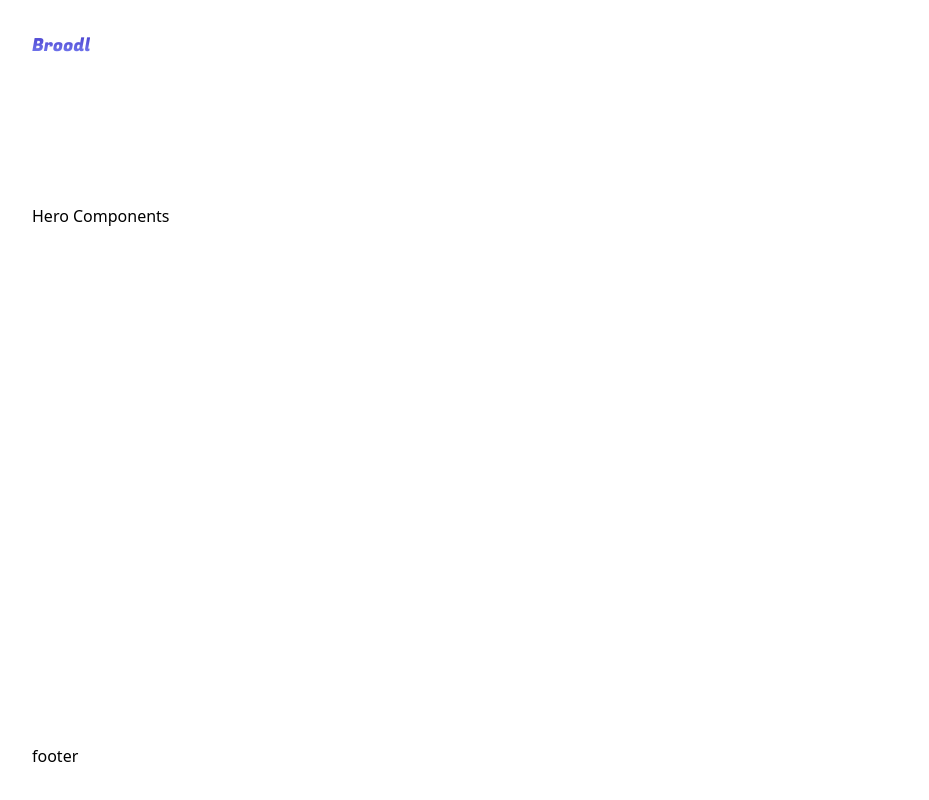
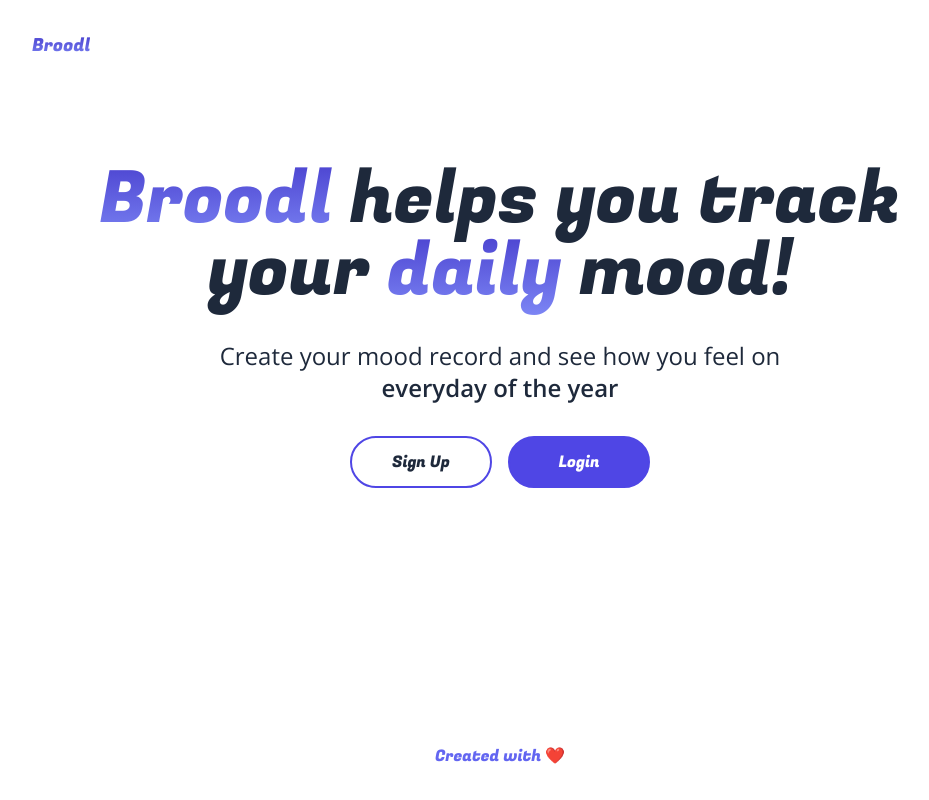
Before and after one commit to TeriYeaki/broodl, a Next.js app: page / in a window 1280 px wide. Shown: the whole page, without its empty margins (140-1069 px from the left). Built offline with nearby package versions, Linux system fonts and the light colour scheme.

Commit message:
update fonts and add button

```diff
--- a/app/layout.js
+++ b/app/layout.js
@@ -1,19 +1,9 @@
 import localFont from "next/font/local";
-import { Fugaz_One, Inter } from "next/font/google";
+import { Fugaz_One, Open_Sans } from "next/font/google";
 import "./globals.css";
 
-const geistSans = localFont({
-	src: "./fonts/GeistVF.woff",
-	variable: "--font-geist-sans",
-	weight: "100 900",
-});
-const geistMono = localFont({
-	src: "./fonts/GeistMonoVF.woff",
-	variable: "--font-geist-mono",
-	weight: "100 900",
-});
 const fugazOne = Fugaz_One({ subsets: ["latin"], weight: ["400"] });
-
+const openSans = Open_Sans({ subsets: ["latin"] });
 export const metadata = {
 	title: "Broodl",
 	description: "Track your daily mood every day of the year!",
@@ -32,13 +22,19 @@
 		</header>
 	);
 
-	const footer = <footer className="p-4 sm:p-8">footer</footer>;
+	const footer = (
+		<footer className="p-4 sm:p-8 grid place-items-center">
+			<p className={"text-indigo-500 " + fugazOne.className}>
+				Created with ❤️
+			</p>
+		</footer>
+	);
 	return (
 		<html lang="en">
 			<body
 				className={
-					"w-full max-w-[1000px] mx-auto text-sm sm:text-base min-h-screen flex flex-col " +
-					`${geistSans.variable} ${geistMono.variable} antialiased`
+					"w-full max-w-[1000px] mx-auto text-sm sm:text-base min-h-screen flex flex-col text-slate-800 " +
+					openSans.className
 				}
 			>
 				{header}
--- /dev/null
+++ b/components/Button.js
@@ -0,0 +1,25 @@
+import { Fugaz_One } from "next/font/google";
+import React from "react";
+
+const fugazOne = Fugaz_One({ subsets: ["latin"], weight: ["400"] });
+
+export default function Button(props) {
+	const { text, dark } = props;
+	return (
+		<button
+			className={
+				"rounded-full overflow-hidden duration-200 hover:opacity-60 border-2 border-solid border-indigo-600 " +
+				(dark ? " text-white bg-indigo-600 " : " text-ingigo-600")
+			}
+		>
+			<p
+				className={
+					"px-6 sm:px-10 whitespace-nowrap py-2 sm:py-3 " +
+					fugazOne.className
+				}
+			>
+				{text}
+			</p>
+		</button>
+	);
+}
--- a/components/Hero.js
+++ b/components/Hero.js
@@ -1,5 +1,29 @@
+import { Fugaz_One } from "next/font/google";
 import React from "react";
+import Button from "./Button";
+const fugazOne = Fugaz_One({ subsets: ["latin"], weight: ["400"] });
 
 export default function Hero() {
-	return <div className="py-10 sm:py-14 md:py-20">Hero Components</div>;
+	return (
+		<div className="py-4 md:py-10 flex flex-col gap-4 sm:gap-8">
+			<h1
+				className={
+					"text-5xl sm:text-text-6xl md:text-7xl text-center " +
+					fugazOne.className
+				}
+			>
+				<span className="textGradient">Broodl</span> helps you track
+				your
+				<span className="textGradient"> daily</span> mood!
+			</h1>
+			<p className="text-lg sm:text-xl md:text-2xl text-center w-full mx-auto max-w-[600px]">
+				Create your mood record and see how you feel on{" "}
+				<span className="font-semibold"> everyday of the year</span>
+			</p>
+			<div className="grid grid-cols-2 gap-4 w-fit mx-auto">
+				<Button text="Sign Up" />
+				<Button text="Login" dark />
+			</div>
+		</div>
+	);
 }
```
